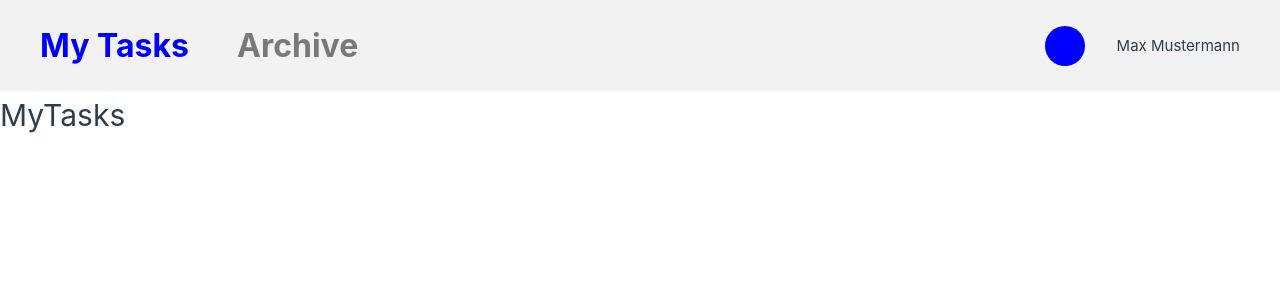
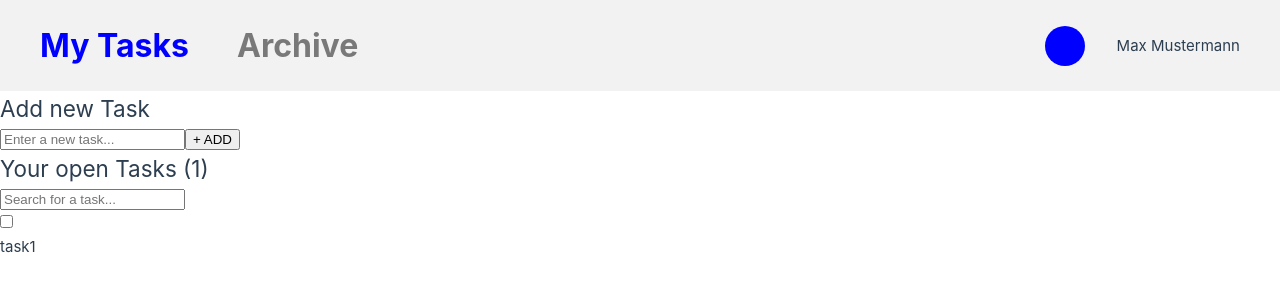
Before and after one commit to jpfuhl/vue-todo-list, a Vue app: page / in a window 1280 px wide. Shown: the top 300 px of the page. Built offline with nearby package versions, Linux system fonts and the light colour scheme.

Commit message:
sketched basic html for 'my tasks'

```diff
--- a/src/views/TasksView.vue
+++ b/src/views/TasksView.vue
@@ -1,5 +1,29 @@
-<script setup lang="ts"></script>
+<script setup lang="ts">
+const tasks: String[] = ['task1'];
+</script>
 
 <template>
-  <h1>MyTasks</h1>
+  <section>
+    <h2>Add new Task</h2>
+    <form>
+      <input type="text" placeholder="Enter a new task..." />
+      <button type="submit">+ ADD</button>
+    </form>
+  </section>
+
+  <section>
+    <h2>Your open Tasks <span>({{ tasks.length }})</span></h2>
+    <input type="text" placeholder="Search for a task..." />
+
+    <div v-if="tasks.length">
+      <div v-for="(task, index) in tasks" :key="index">
+        <input type="checkbox">
+        <p>{{ task }}</p>
+      </div>
+    </div>
+
+    <div v-else>
+      <p>No tasks available</p>
+    </div>
+  </section>
 </template>
```
